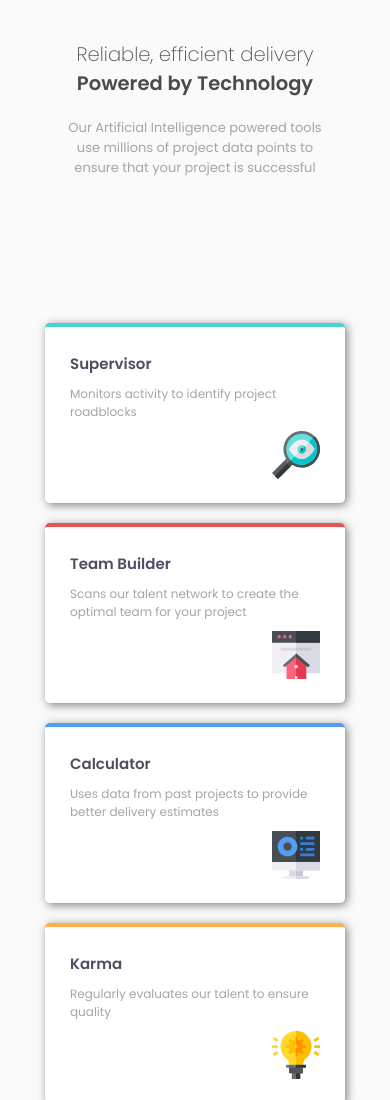
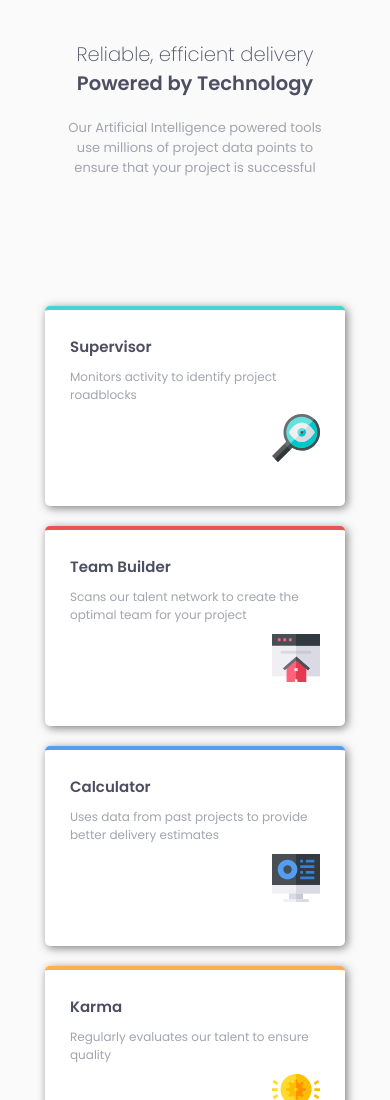
Before and after one commit to DevPebr/four-cards-feat, a plain HTML site: page index.html in a window 390 px wide. Shown: the top 1100 px of the page. Drawn offline with Linux system fonts and the light colour scheme.

Commit message:
Primeiro ajuste com responsividade

```diff
--- a/styles/style.css
+++ b/styles/style.css
@@ -2,7 +2,7 @@
 @import url('https://fonts.googleapis.com/css2?family=Poppins:wght@200;400;600&display=swap');
 
 /* cores */
-root {
+:root {
     --red: hsl(0, 78%, 62%);
     --cyan: hsl(180, 62%, 55%);
     --orange: hsl(34, 97%, 64%);
@@ -41,8 +41,7 @@ main {
 main hgroup h1,
 main hgroup h2 {
     font-size: 32px;
-    color: var(--grayish-blue);
-    opacity: 70%;
+    color: var(--very-dark-blue);
     margin: 0 auto;
 }
 
@@ -74,8 +73,8 @@ main article {
 main article .card {
     background-color: #fff;
     padding: 25px;
-    width: 300px;
-    height: 180px;
+    width: 350px;
+    height: 230px;
     box-shadow: 2px 2px 10px rgba(0, 0, 0, 0.5);
     border-radius: 5px;
 }
@@ -85,14 +84,14 @@ main article .supervisor {
     grid-area: supervisor;
     position: absolute;
     top:50%;
-    left: 8%;
+    left: 5%;
 }
 
 main article .calculator {
     border-top: 4px solid hsl(212, 86%, 64%);
     grid-area: calculator;
     position: absolute;
-    right: 12%;
+    right: 11%;
     top:50%;
 }
 
@@ -100,7 +99,7 @@ main article .team {
     grid-area: team;
     border-top: 4px solid hsl(0, 78%, 62%);
     position: absolute;
-    top: 35%;
+    top: 30%;
     right: 40%;
 }
 
@@ -150,7 +149,7 @@ main article .karma {
 }
 
 
-@media (max-width: 1320px) {
+@media (max-width: 1424px) {
 
     main {
         height: 100vh;
@@ -200,4 +199,9 @@ main article .karma {
         width: 270px;
         margin-top: 20px;
     }
+
+    main article .card {
+        width: 300px;
+        height: 200px;
+    }
 }
```
